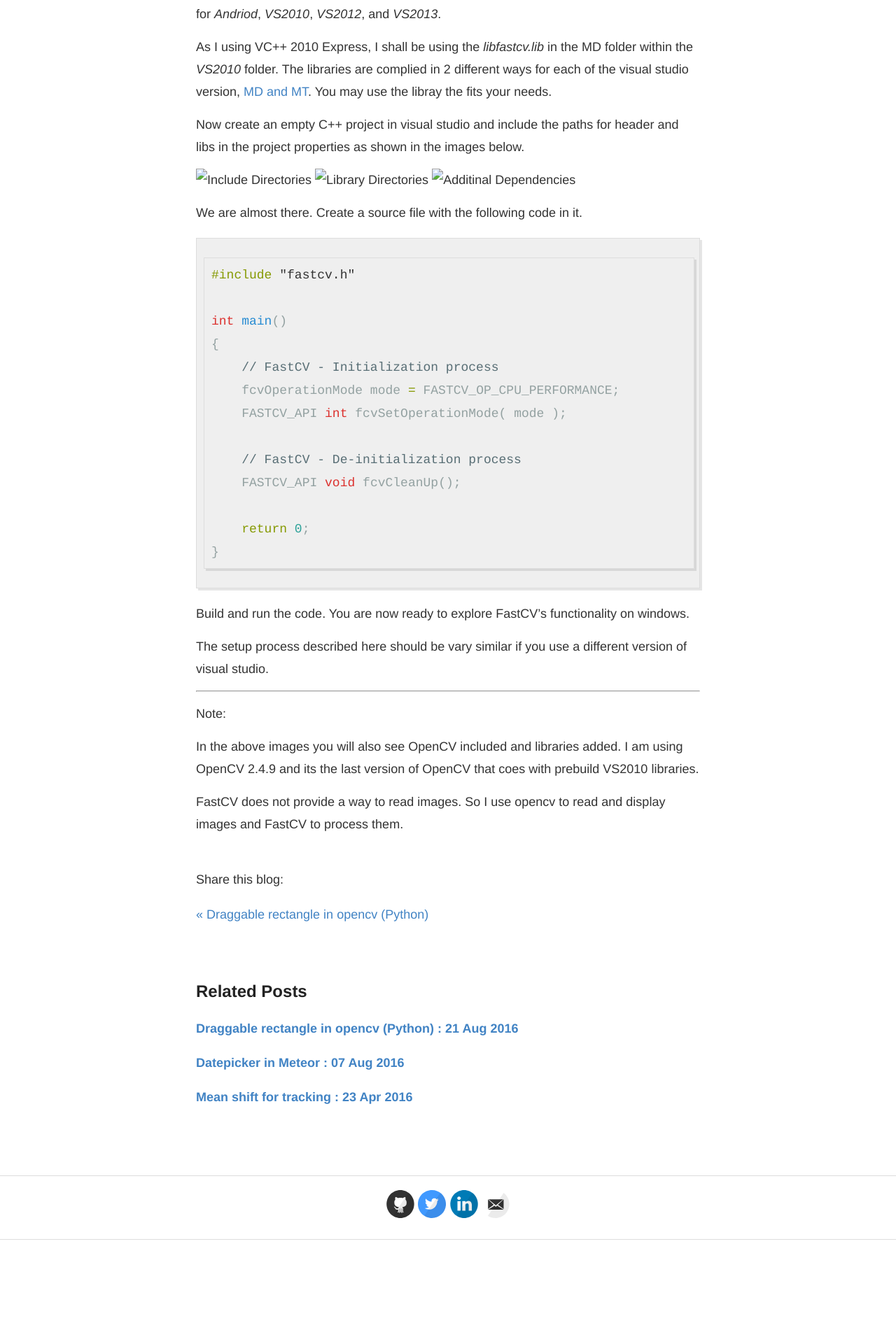
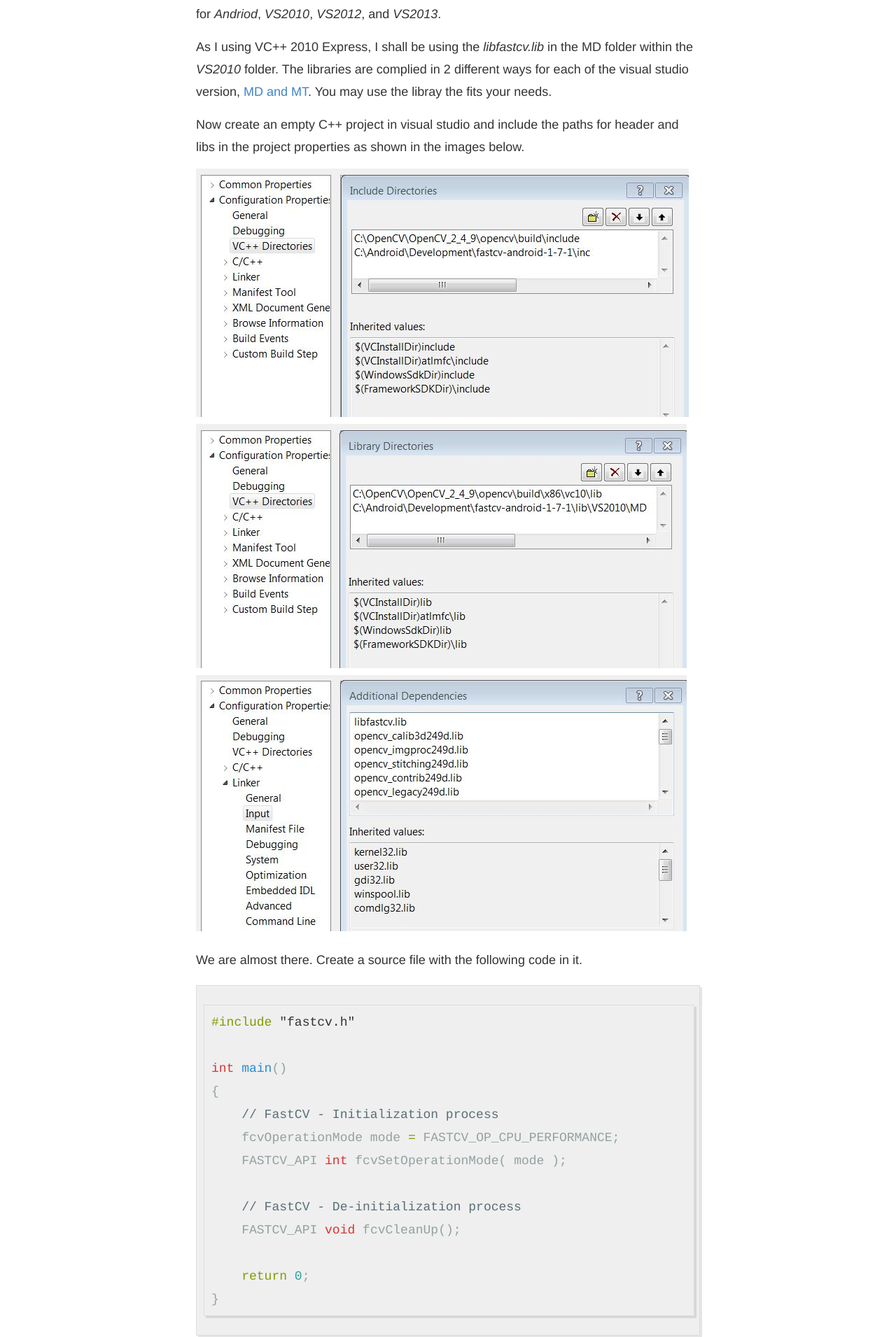
Before and after one commit to arccoder/arccoder.github.io, a Jekyll site: the page built from _posts/2016-10-02-setup-fastcv-visual-studio.md, in a window 1280 px wide. Shown: the part 743-2654 px from the top of the page at 70% size. Built offline with Jekyll 4.4.1, drawn with Linux system fonts in a browser that asks for light colours; comment, search, counter and statistics services are not loaded; before the commit the page ends 2515 px from its top, so only the background shows below that.

Commit message:
Update 2016-10-02-setup-fastcv-visual-studio.md

```diff
--- a/_posts/2016-10-02-setup-fastcv-visual-studio.md
+++ b/_posts/2016-10-02-setup-fastcv-visual-studio.md
@@ -14,9 +14,9 @@
 
 Now create an empty C++ project in visual studio and include the paths for header and libs in the project properties as shown in the images below.
 
-![Include Directories](/blog/images/_posts/10_2016/fastcvsetup1.JPG)
-![Library Directories](/blog/images/_posts/10_2016/fastcvsetup2.JPG)
-![Additinal Dependencies](/blog/images/_posts/10_2016/fastcvsetup3.JPG)
+![Include Directories](https://cdn.rawgit.com/arccoder/arccoder.github.io/master/blog/images/_posts/10_2016/fastcvsetup1.JPG)
+![Library Directories](https://cdn.rawgit.com/arccoder/arccoder.github.io/master/blog/images/_posts/10_2016/fastcvsetup2.JPG)
+![Additinal Dependencies](https://cdn.rawgit.com/arccoder/arccoder.github.io/master/blog/images/_posts/10_2016/fastcvsetup3.JPG)
 
 We are almost there. Create a source file with the following code in it.
 
```
